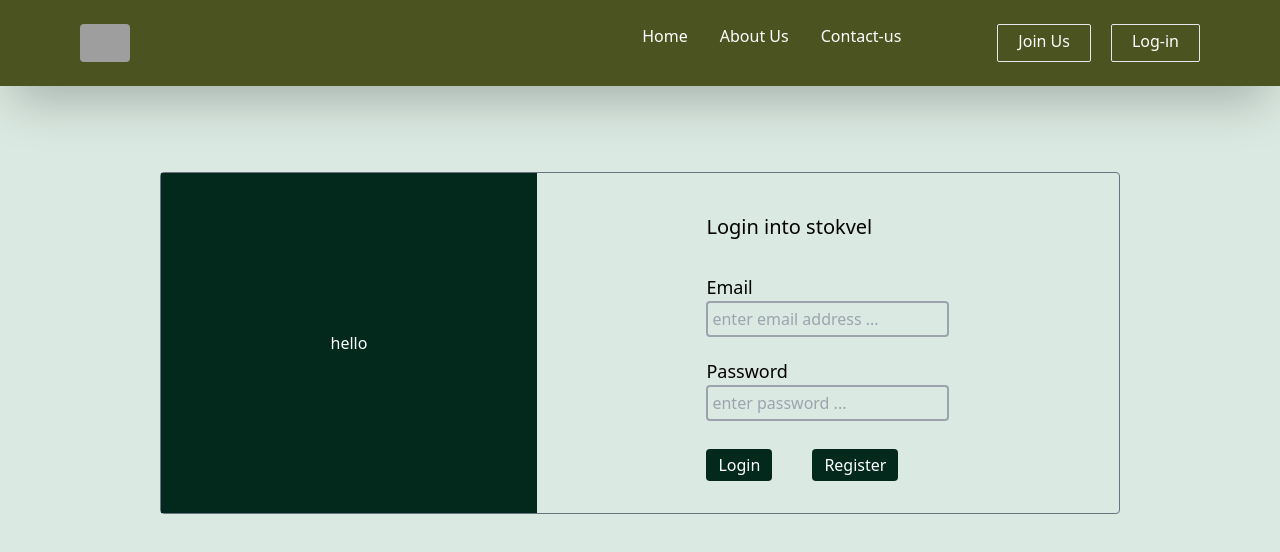
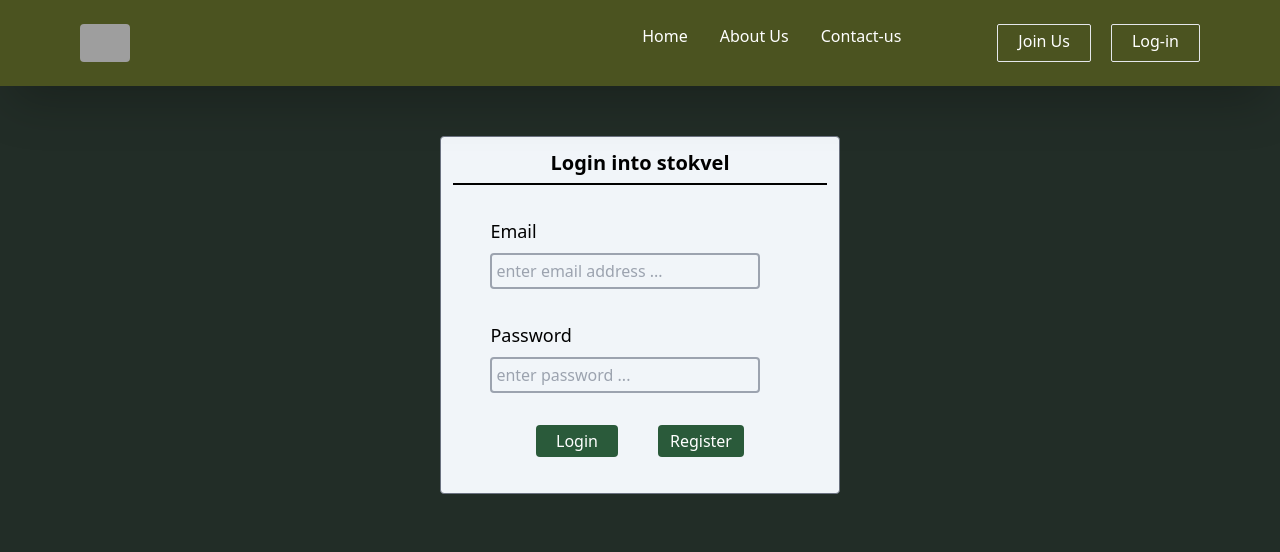
Before and after one commit to 23Mandla/Stokvel, a Next.js app: page /login in a window 1280 px wide. Shown: the top 552 px of the page. Built offline with nearby package versions, Linux system fonts and the light colour scheme; grey boxes are pictures that could not be loaded.

Commit message:
Enhancing and validating reg from

```diff
--- a/src/app/login/page.js
+++ b/src/app/login/page.js
@@ -44,18 +44,17 @@ export default function SignUpPage() {
   }
 
   return (
-    <div className="w-full h-screen p-10 bg-[#dae9e1]">
-      <h1 className="text-center text-gray-700 text-3xl">Sign up form</h1>
-      <div className="relative grid grid-flow-col w-4/5 mx-auto top-24 border border-gray-500 rounded">
-        <div className="flex items-center justify-center bg-[#02291b] text-white">
-          hello
-        </div>
-
-        <div className="grid justify-center mt-10">
-          <h1 className="text-xl mb-8">Login into stokvel</h1>
-          <form onSubmit={submitHandler}>
-            <div className="mb-5">
-              <label htmlFor="email" className="block text-lg">
+    <div className="w-full h-screen p-10 bg-[#222d27]">
+      <div className="relative w-1/3 mx-auto top-24 pt-3 border border-gray-500 rounded bg-slate-100 p-3">
+        <h1 className="text-xl mb-2 text-center border-b-2 border-black pb-1.5 font-bold">
+          Login into stokvel
+        </h1>
+        <form
+          onSubmit={submitHandler}
+          className="w-full space-y-8 py-6 items-center"
+        >
+          <div className="mb-5 w-[80%] m-auto">
+            <label htmlFor="email" className="block text-lg mb-2">
               Email
             </label>
             <input
@@ -65,12 +64,12 @@ export default function SignUpPage() {
               value={member.email}
               onChange={handleChange}
               placeholder="enter email address ..."
-                className="bg-transparent border-2 border-gray-400 p-1 rounded"
+              className="bg-transparent border-2 border-gray-400 p-1 rounded w-[90%]"
             />
           </div>
 
-            <div className="mb-7">
-              <label htmlFor="password" className="block text-lg">
+          <div className="mb-5 w-[80%] m-auto">
+            <label htmlFor="password" className="block text-lg mb-2">
               Password
             </label>
             <input
@@ -80,19 +79,17 @@ export default function SignUpPage() {
               value={member.password}
               onChange={handleChange}
               placeholder="enter password ..."
-                className="bg-transparent border-2 border-gray-400 p-1 rounded"
+              className="bg-transparent border-2 border-gray-400 p-1 rounded w-[90%]"
             />
           </div>
 
-            <div className="flex gap-10 mb-8">
-              <button
-                className="bg-[#02291b] text-white py-1 px-3 rounded"
-              >
+          <div className="flex justify-center gap-10 mb-8">
+            <button className="bg-[#2a5a3a] text-white py-1 px-5 rounded">
               Login
             </button>
             <Link
               href="/signup"
-                className="bg-[#02291b] text-white py-1 px-3 rounded"
+              className="bg-[#2a5a3a] text-white py-1 px-3 rounded"
             >
               Register
             </Link>
@@ -100,6 +97,5 @@ export default function SignUpPage() {
         </form>
       </div>
     </div>
-    </div>
   );
 }
--- a/src/app/signup/page.js
+++ b/src/app/signup/page.js
@@ -66,15 +66,15 @@ export default function SignUpPage() {
 
   return (
     <div className="w-full h-screen bg-[#222d27]">
-      <div className="relative  w-1/2 m-auto top-32 border border-gray-500 rounded bg-slate-200">
-        <h1 className="text-xl m-5 text-center border-b-2 border-black pb-1 font-bold">
+      <div className="relative  w-1/2 m-auto top-32 border border-gray-500 rounded bg-slate-100">
+        <h1 className="text-xl m-5 text-center border-b-2 border-black pb-1.5 font-bold">
           Please complete the form.
         </h1>
 
-        <div className="w-full m-auto space-y-4 py-6">
+        <div className="w-full m-auto px-5 space-y-4 py-6">
           <div className="grid grid-cols-2 px-7 gap-4">
             <div className="mb-5">
-              <label htmlFor="name" className="block text-lg">
+              <label htmlFor="name" className="block text-lg mb-2">
                 Name
               </label>
               <input
@@ -89,7 +89,7 @@ export default function SignUpPage() {
             </div>
 
             <div className="mb-5">
-              <label htmlFor="surname" className="block text-lg">
+              <label htmlFor="surname" className="block text-lg mb-2">
                 Surname
               </label>
               <input
@@ -106,7 +106,7 @@ export default function SignUpPage() {
 
           <div className="grid grid-cols-2 px-7 gap-4">
             <div className="mb-5">
-              <label htmlFor="email" className="block text-lg">
+              <label htmlFor="email" className="block text-lg mb-2">
                 Email
               </label>
               <input
@@ -121,7 +121,7 @@ export default function SignUpPage() {
             </div>
 
             <div className="mb-7">
-              <label htmlFor="phone" className="block text-lg">
+              <label htmlFor="phone" className="block text-lg mb-2">
                 Phone
               </label>
               <input
@@ -138,7 +138,7 @@ export default function SignUpPage() {
 
           <div className="grid grid-cols-2 px-7 gap-4">
             <div className="mb-7">
-              <label htmlFor="password" className="block text-lg">
+              <label htmlFor="password" className="block text-lg mb-2">
                 Password
               </label>
               <input
@@ -153,7 +153,7 @@ export default function SignUpPage() {
             </div>
 
             <div className="mb-5">
-              <label htmlFor="cPassword" className="block text-lg">
+              <label htmlFor="cPassword" className="block text-lg mb-2">
                 Confirm Password
               </label>
               <input
--- a/src/components/Why-us.js
+++ b/src/components/Why-us.js
@@ -11,8 +11,10 @@ import {
 
 export default function WhyUs() {
   return (
-    <div className="pb-24 pt-14 px-10 bg-[#70874a]">
-      <h1 className="text-center text-white text-5xl mb-5 border-b w-1/2 m-auto py-2">Why join us</h1>
+    <div className="pb-24 pt-14 px-10 bg-[#587246]">
+      <h1 className="text-center text-white text-5xl mb-5 border-b w-1/2 m-auto py-2">
+        Why join us
+      </h1>
 
       <div className="grid grid-cols-2 pt-10">
         <div className="flex justify-center">
```
Lines whose indentation alone changed are shown as unchanged.
